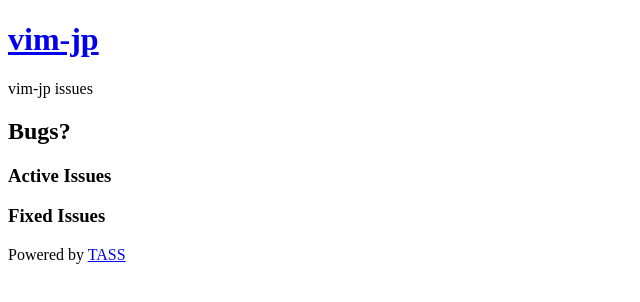
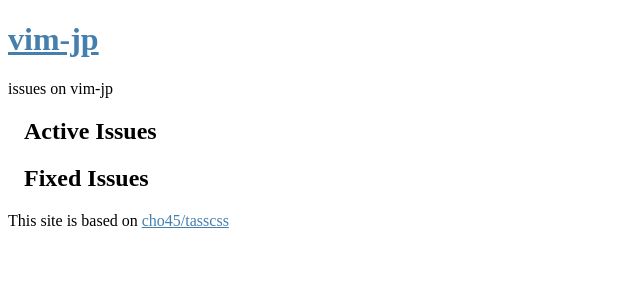
Before and after one commit to vim-jp/issues, a plain HTML site: page index.html in a window 1280 px wide. Shown: the whole page, without its empty margins (0-640 px from the left). Drawn offline with Linux system fonts and the light colour scheme; no server answers; a web font is replaced by a local one.

Commit message:
modify...

```diff
--- a/index.html
+++ b/index.html
@@ -3,66 +3,54 @@
 	<head>
 		<title>vim-jp - issues</title>
 		<meta charset="utf-8"/>
-		<link href='http://fonts.googleapis.com/css?family=Voltaire' rel='stylesheet' type='text/css'/>
-		<link rel="stylesheet/tass" type="text/x-tass" href="styles.tass"/>
-		<script type="text/javascript" src="tass.js"></script>
+		<link href='http://fonts.googleapis.com/css?family=Prosto One' rel='stylesheet' type='text/css'/>
+		<link rel="stylesheet" type="text/css" href="styles.css"/>
 		<!--[if lt IE 9]>
 		<script src="http://html5shiv.googlecode.com/svn/trunk/html5.js"></script>
 		<![endif]-->
 		</script>
 	</head>
 	<body>
-		<div id="whole">
-			<header id="top">
+		<header id="global-header">
 			<h1><a href="/">vim-jp</a></h1>
-				<p class="description">vim-jp issues</p>
+			<p class="description">issues on vim-jp</p>
 		</header>
 
 		<div id="content">
-				<div id="content-inner">
-					<div class="line" id="issues">
-						<section class="w1">
-							<h1>Bugs?</h1>
-							<div class="line">
-								<section class="w2">
+			<section class="issues active-issues">
 				<h1>Active Issues</h1>
 				<script src="githubapi.js" data-api="repos/vim-jp/issues/issues?sort=updated;state=open;direction=desc">
 					<div class="issues">
 					<% for (var i = 0, it; (it = data[i]); i++) { %>
 						<div class="issue <%= it.state %>">
-												<span class="number">#<%= it.number %></span>
-												<a href="<%= it.html_url %>" class="title"><%= it.title %></a>
+							<span class="issue-number">#<%= it.number %></span>
+							<a href="<%= it.html_url %>" class="issue-title"><%= it.title %></a>
 							by
-												<span class="author"><img src="<%= it.user.avatar_url %>" width="16" height="16"/><%= it.user.login %></span>
+							<span class="issue-author"><img src="<%= it.user.avatar_url %>" width="16" height="16"/><%= it.user.login %></span>
 						</div>
 					<% } %>
 					</div>
 				</script>
 			</section>
-								<section class="w2">
+			<section class="issues fixed-issues">
 				<h1>Fixed Issues</h1>
 				<script src="githubapi.js" data-api="repos/vim-jp/issues/issues?sort=updated;state=closed;direction=desc">
 					<div class="issues">
 					<% for (var i = 0, it; (it = data[i]); i++) { %>
 						<div class="issue <%= it.state %>">
-												<span class="number">#<%= it.number %></span>
-												<a href="<%= it.html_url %>" class="title"><%= it.title %></a>
+							<span class="issue-number">#<%= it.number %></span>
+							<a href="<%= it.html_url %>" class="issue-title"><%= it.title %></a>
 							by
-												<span class="author"><img src="<%= it.user.avatar_url %>" width="16" height="16"/><%= it.user.login %></span>
+							<span class="issue-author"><img src="<%= it.user.avatar_url %>" width="16" height="16"/><%= it.user.login %></span>
 						</div>
 					<% } %>
 					</div>
 				</script>
 			</section>
 		</div>
-						</section>
-					</div>
-				</div>
-			</div>
 
 		<footer id="global-footer">
-				<p class="powered">Powered by <a href="https://github.com/cho45/tasscss">TASS</a></p>
+			<p class="powered">This site is based on <a href="https://cho45.github.com/tasscss">cho45/tasscss</a></p>
 		</footer>
-		</div>
 	</body>
 </html>
--- /dev/null
+++ b/styles.css
@@ -0,0 +1,24 @@
+body {
+	font-family: 'Prosto One'
+}
+
+a:link {
+	text-decoration: underline;
+	color: #447fae;
+}
+
+a:visited {
+	color: #447fae;
+}
+
+a:hover {
+	text-decoration: none;
+}
+
+.issues {
+	padding-left: 1em;
+}
+
+.issue-title {
+	padding-right: 1em;
+}
```
Also changed, not shown: 1 other file. Lines whose indentation alone changed are shown as unchanged.
